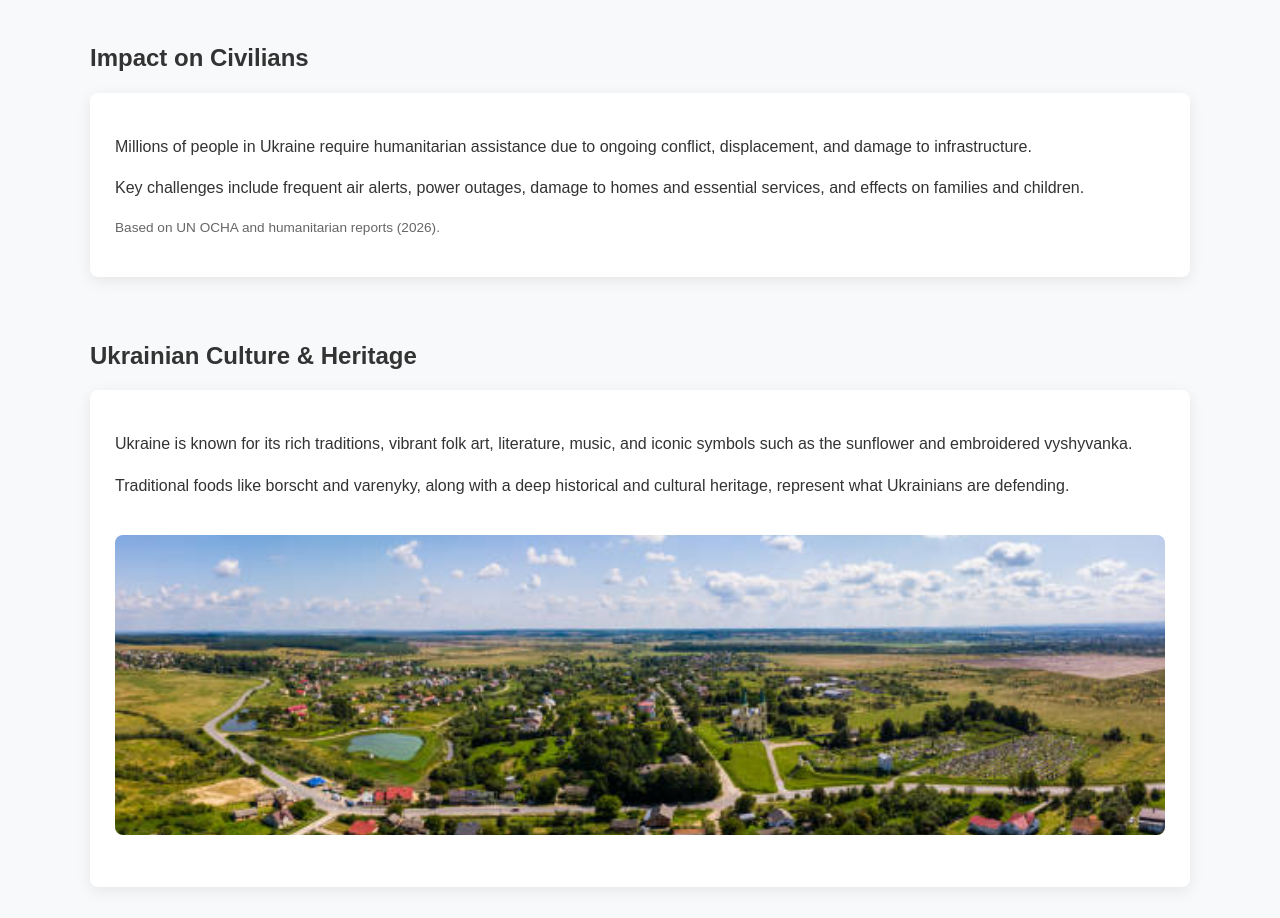
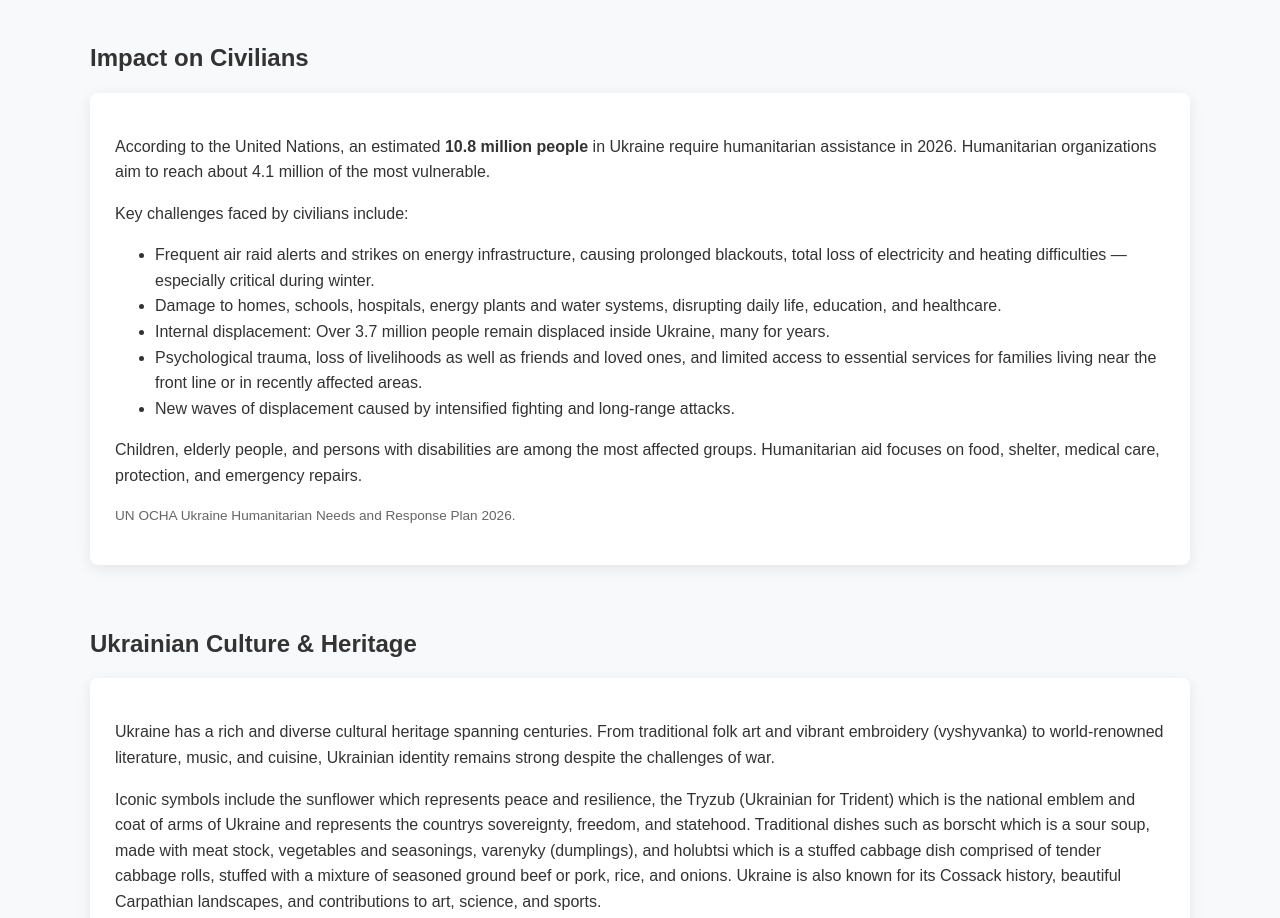
Before and after one commit to KaneOberon/Ukrainian-Help, a plain HTML site: page index.html in a window 1280 px wide. Shown: the part 2600-3518 px from the top of the page. Drawn offline with Linux system fonts and the light colour scheme; no server answers.

Commit message:
Update index.html

```diff
--- a/index.html
+++ b/index.html
@@ -259,12 +259,23 @@
 </script>
 
         <!-- Civilian Impact -->
-        <section id="impact">
+<section id="impact">
             <h2>Impact on Civilians</h2>
             <div class="card">
-                <p>Millions of people in Ukraine require humanitarian assistance due to ongoing conflict, displacement, and damage to infrastructure.</p>
-                <p>Key challenges include frequent air alerts, power outages, damage to homes and essential services, and effects on families and children.</p>
-                <p class="sources">Based on UN OCHA and humanitarian reports (2026).</p>
+                <p>According to the United Nations, an estimated <strong>10.8 million people</strong> in Ukraine require humanitarian assistance in 2026. Humanitarian organizations aim to reach about 4.1 million of the most vulnerable.</p>
+
+                <p>Key challenges faced by civilians include:</p>
+                <ul>
+                    <li>Frequent air raid alerts and strikes on energy infrastructure, causing prolonged blackouts, total loss of electricity and heating difficulties — especially critical during winter.</li>
+                    <li>Damage to homes, schools, hospitals, energy plants and water systems, disrupting daily life, education, and healthcare.</li>
+                    <li>Internal displacement: Over 3.7 million people remain displaced inside Ukraine, many for years.</li>
+                    <li>Psychological trauma, loss of livelihoods as well as friends and loved ones, and limited access to essential services for families living near the front line or in recently affected areas.</li>
+                    <li>New waves of displacement caused by intensified fighting and long-range attacks.</li>
+                </ul>
+
+                <p>Children, elderly people, and persons with disabilities are among the most affected groups. Humanitarian aid focuses on food, shelter, medical care, protection, and emergency repairs.</p>
+
+                <p class="sources">UN OCHA Ukraine Humanitarian Needs and Response Plan 2026.</p>
             </div>
         </section>
 
@@ -272,14 +283,15 @@
         <section id="culture">
             <h2>Ukrainian Culture & Heritage</h2>
             <div class="card">
-                <p>Ukraine is known for its rich traditions, vibrant folk art, literature, music, and iconic symbols such as the sunflower and embroidered vyshyvanka.</p>
-                <p>Traditional foods like borscht and varenyky, along with a deep historical and cultural heritage, represent what Ukrainians are defending.</p>
+               <p>Ukraine has a rich and diverse cultural heritage spanning centuries. From traditional folk art and vibrant embroidery (vyshyvanka) to world-renowned literature, music, and cuisine, Ukrainian identity remains strong despite the challenges of war.</p>
+                <p>Iconic symbols include the sunflower which represents peace and resilience, the Tryzub (Ukrainian for Trident) which is the national emblem and coat of arms of Ukraine and represents the countrys sovereignty, freedom, and statehood. Traditional dishes such as borscht which is a sour soup, made with meat stock, vegetables and seasonings, varenyky (dumplings), and holubtsi which is a stuffed cabbage dish comprised of tender cabbage rolls, stuffed with a mixture of seasoned ground beef or pork, rice, and onions. Ukraine is also known for its Cossack history, beautiful Carpathian landscapes, and contributions to art, science, and sports.</p>
 
                 <!-- Placeholder for Ukraine Countryside -->
                 <img src="images/ukraine-countryside.jpg"
                      alt="Ukraine Countryside"
                      class="hero-image"
                      style="max-height:300px;">
+                <p>This cultural richness and the desire to live freely in their own country are central to what Ukrainians continue to defend.</p>
             </div>
         </section>
 
@@ -298,7 +310,12 @@
                     <li><strong>Stand For Ukraine</strong> – Curated list of vetted charities.<br>
                         <a href="https://standforukraine.com/" target="_blank" class="btn">Browse at standforukraine.com</a></li>
                 </ul>
-                <p><strong>Tip:</strong> Always donate via official websites and check transparency ratings.</p>
+                <p><strong>Important tips:</strong></p>
+                <ul>
+                    <li>Always donate directly through official websites.</li>
+                    <li>Check transparency ratings on Charity Navigator or similar evaluators when possible.</li>
+                    <li>Avoid unverified GoFundMe campaigns or social media requests.</li>
+                </ul>
             </div>
         </section>
 
```
